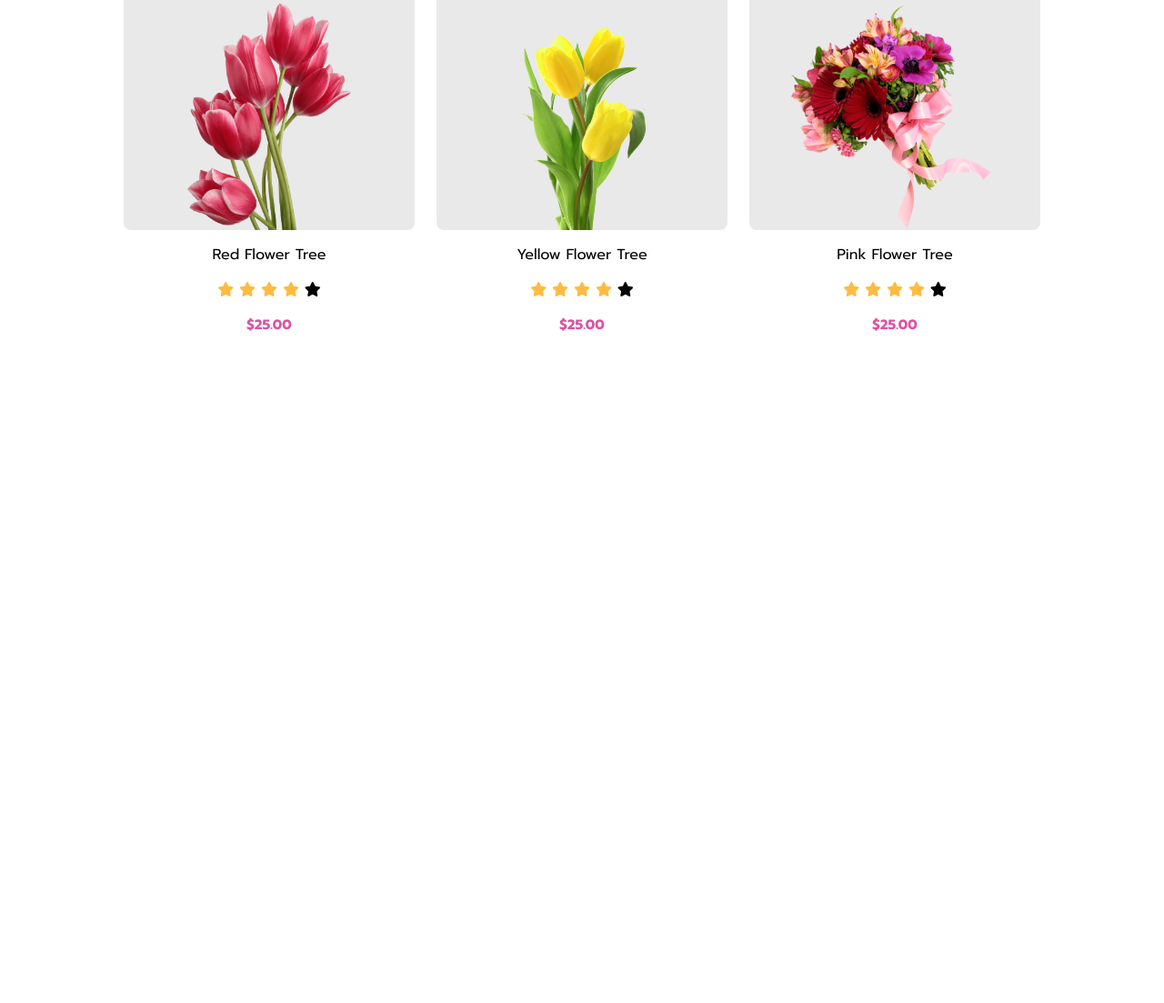
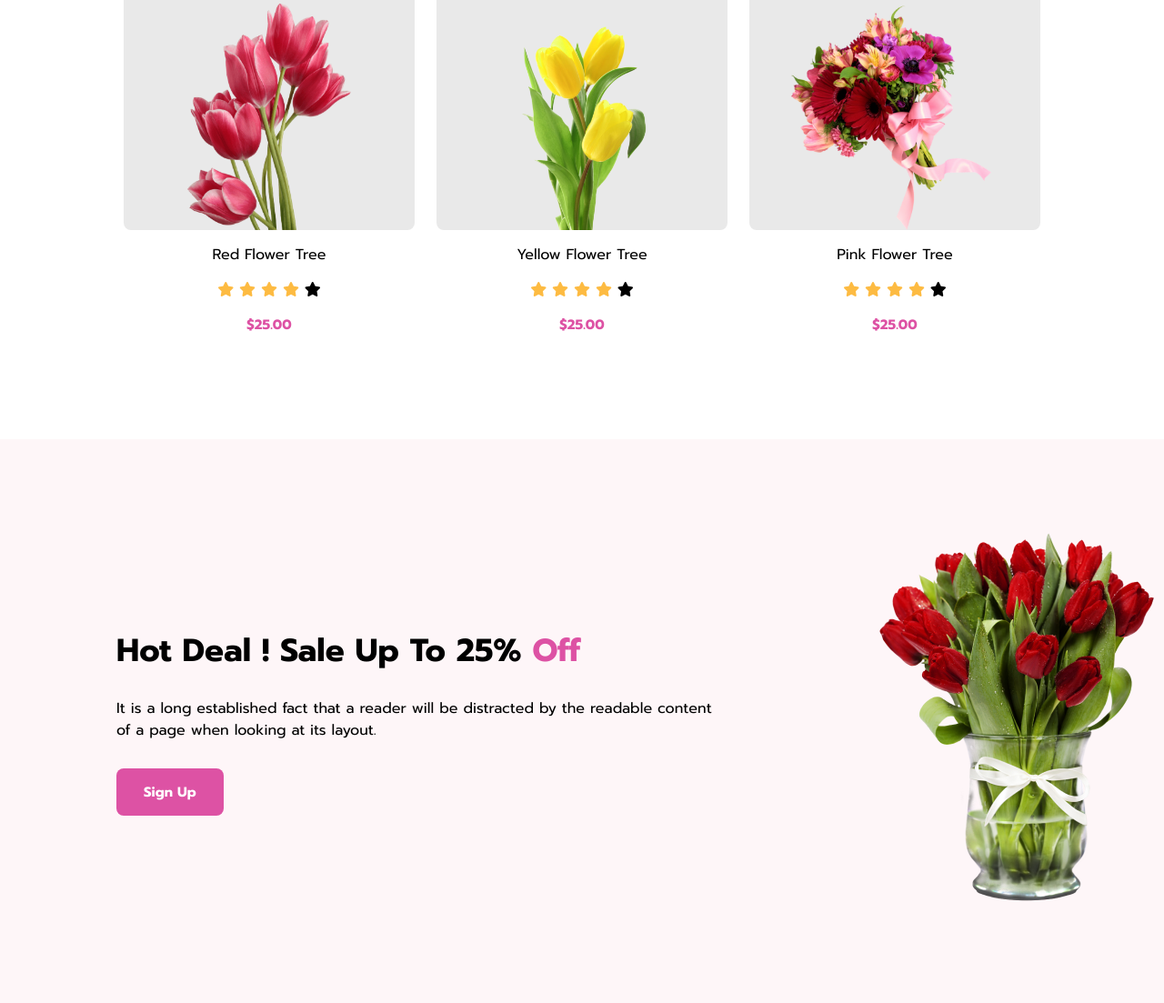
Before and after one commit to Ashikur2r/flower-shop, a plain HTML site: page index.html in a window 1280 px wide. Shown: the part 1967-3070 px from the top of the page at 91% size. Before the commit the page ends 2350 px from the top, so only its background shows below. Drawn offline with Linux system fonts and the light colour scheme.

Commit message:
added offer banner section

```diff
--- a/index.html
+++ b/index.html
@@ -110,6 +110,18 @@
 
             </div>
         </section>
+        <!-- this is offer section  -->
+        <div class="offer-banner">
+            <div class="offer-banner-content">
+                <h2 class="offer-banner-content-title">Hot Deal ! Sale Up To 25% <span style="color: #DD52A4ff;"> Off</span></h2>
+                <p>It is a long established fact that a reader will be distracted by the readable content of a page when looking at its layout.</p>
+                <button class="offer-banner-btn">Sign Up</button>
+            </div>
+            <div class="offer-banner-picture">
+                <img src="./Flower Asset/pngwing 8.png" alt="Flowers">
+            </div>
+        </div>
+
     </main>
     <!-- this is footer section start  -->
     <footer>
--- a/styles/style.css
+++ b/styles/style.css
@@ -78,14 +78,19 @@
 }
 
 /* feature section star  */
-.feature-content, .top-sale-content {
+.feature-content,
+.top-sale-content {
     text-align: center;
     margin-top: 100px;
 }
-.feature-title, .top-sale-content-title{
+
+.feature-title,
+.top-sale-content-title {
     font-size: 35px;
 }
-.feature-description, .top-sale-content-description {
+
+.feature-description,
+.top-sale-content-description {
     margin-top: 24px;
     margin-bottom: 48px;
     padding: 0 25%;
@@ -128,35 +133,74 @@
     width: auto;
     margin-top: 100px;
 }
-.feature-box-description{
+
+.feature-box-description {
     margin: 25px;
     text-decoration: underline;
 }
+
 /* top sale section  */
-.top-sale-box-container{
+.top-sale-box-container {
     display: flex;
     justify-content: center;
     padding: 0 240px;
     gap: 24px;
     text-align: center;
 }
-.top-sale-box-1, .top-sale-box-2, .top-sale-box-3{
+
+.top-sale-box-1,
+.top-sale-box-2,
+.top-sale-box-3 {
     width: 320px;
     height: 350px;
     background-color: rgb(233, 233, 233);
     border-radius: 8px;
 }
-.top-sale-box-img{
+
+.top-sale-box-img {
     height: 250px;
     width: auto;
     margin-top: 100px;
 }
-.top-sale-box-description{
+
+.top-sale-box-description {
     margin: 15px 0;
 }
-.price{
+
+.price {
     color: #DD52A4ff;
     font-size: 15px;
     font-weight: 700;
-    margin:15px 0 ;
+    margin: 15px 0;
 }
+
+/* offer banner section  */
+.offer-banner {
+    display: flex;
+    background: rgba(229, 84, 115, 0.05);
+    justify-content: space-between;
+    height: 620px;
+    width: auto;
+    gap: 50px;
+    align-items: center;
+    margin-top: 100px;
+}
+.offer-banner-content{
+    padding: 0 10%;
+
+}
+.offer-banner-content-title{
+    font-size: 35px;
+    font-weight: 700;
+    margin-bottom: 25px;
+}
+.offer-banner-btn{
+    background-color: #DD52A4ff;
+    padding: 15px 30px;
+    border-style: none;
+    color: white;
+    font-size: 15px;
+    font-weight: 700;
+    border-radius: 8px;
+    margin-top: 30px;
+}
```
